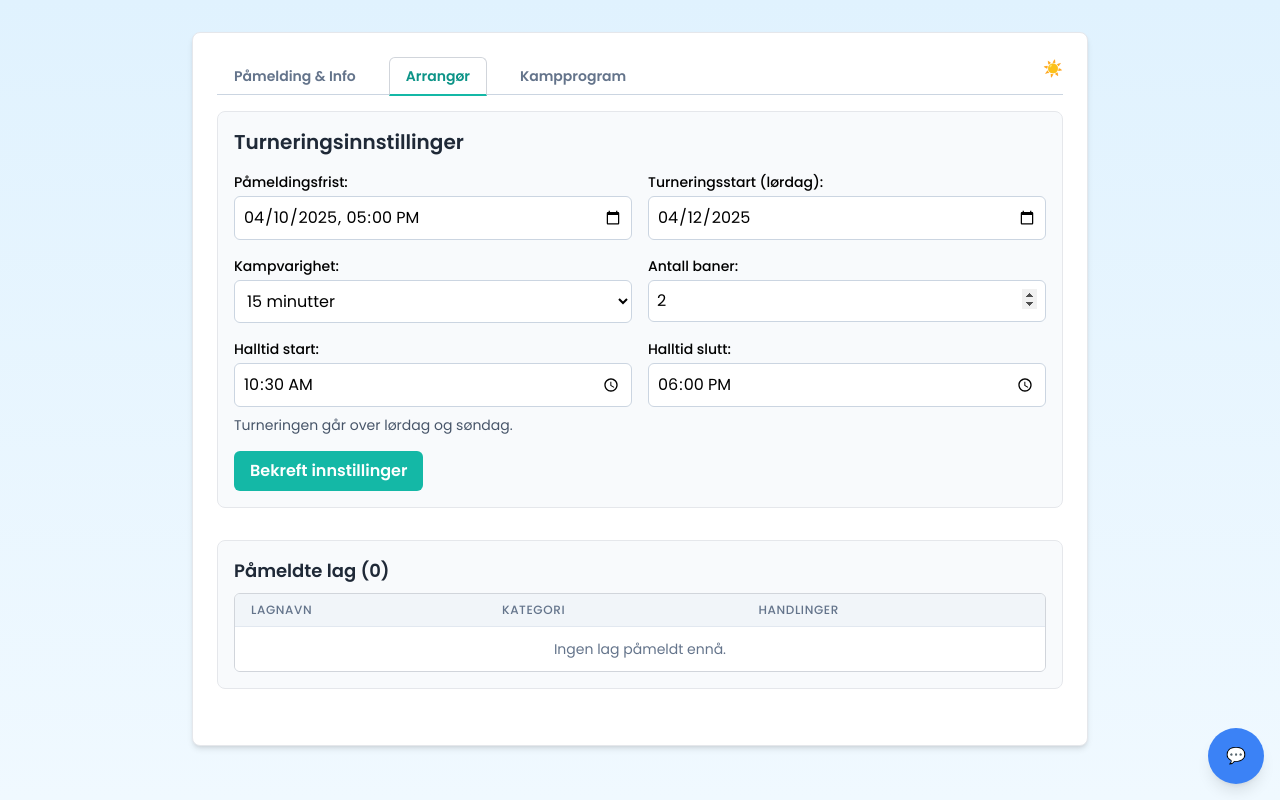
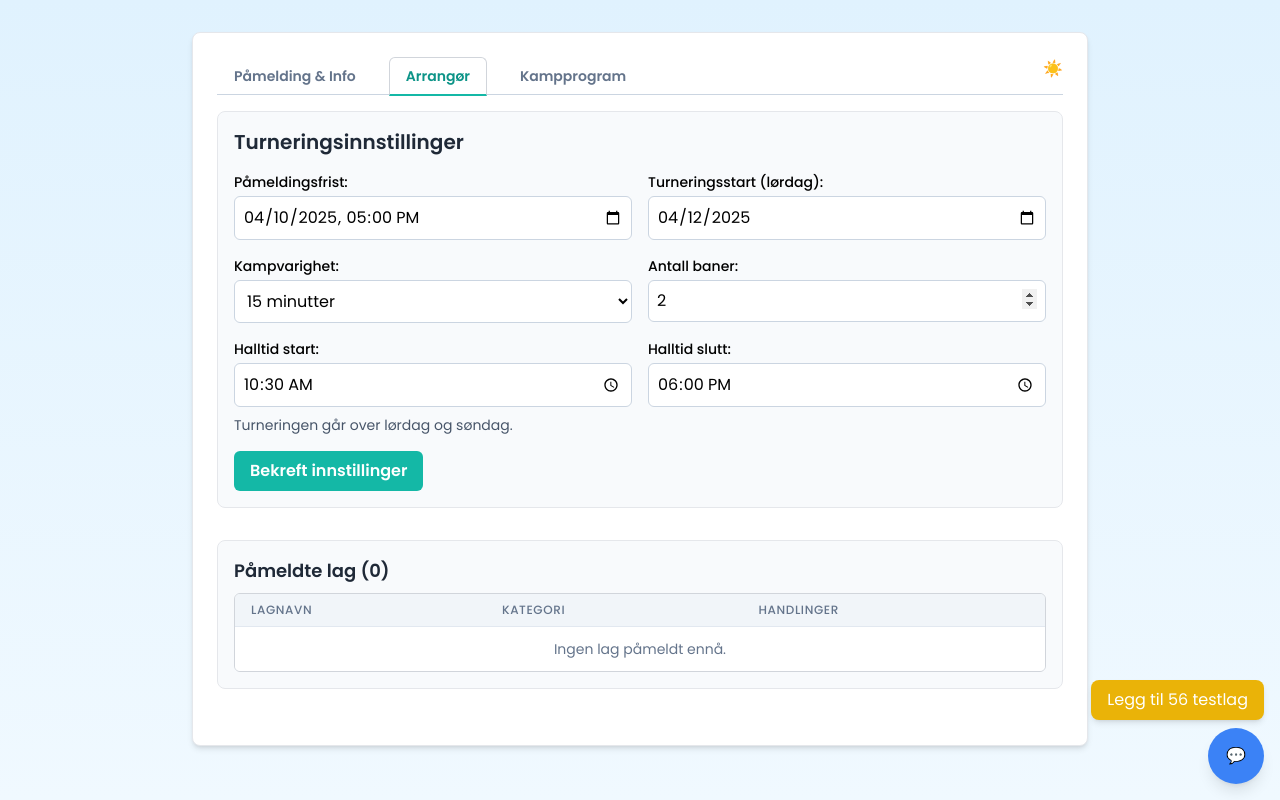
Before and after one commit to lutlei/minirundeplanlegger, a Next.js app: page /planner in a window 1280 px wide. Built offline with nearby package versions, Linux system fonts and the light colour scheme.

Commit message:
Add button to generate 56 test teams

```diff
--- a/components/TournamentPlanner.tsx
+++ b/components/TournamentPlanner.tsx
@@ -458,6 +458,28 @@ const TournamentPlanner: React.FC = () => {
     }
   };
 
+  // Add this function to generate test teams
+  const generateTestTeams = () => {
+    const categories = ["Mikro", "Mini", "Lillegutt/jente"];
+    const newTeams: Team[] = [];
+    let id = nextTeamId;
+
+    // Generate 56 teams (roughly 18-19 per category)
+    for (let i = 0; i < 56; i++) {
+      const category = categories[i % 3];
+      const newTeam: Team = {
+        id: id++,
+        name: `Test Lag ${id} (${category})`,
+        category: category
+      };
+      newTeams.push(newTeam);
+    }
+
+    setTeams([...teams, ...newTeams]);
+    setNextTeamId(id);
+    showMessage("56 testlag ble lagt til!", "success");
+  };
+
   return (
     <div className={darkMode ? 'dark' : ''}>
       <div className="container mx-auto max-w-4xl bg-white dark:bg-slate-800 p-6 rounded-lg shadow-md border border-gray-200 dark:border-slate-700 relative">
@@ -702,6 +724,17 @@ const TournamentPlanner: React.FC = () => {
 
       {/* Chat Assistant */}
       <ChatAssistant />
+
+      {/* Add this near the end, before the closing div */}
+      <div className="fixed right-4 bottom-20 z-10">
+        <button
+          onClick={generateTestTeams}
+          className="px-4 py-2 bg-yellow-500 hover:bg-yellow-600 text-white rounded-lg shadow-md"
+          title="Legg til 56 testlag"
+        >
+          Legg til 56 testlag
+        </button>
+      </div>
     </div>
   );
 };
```
